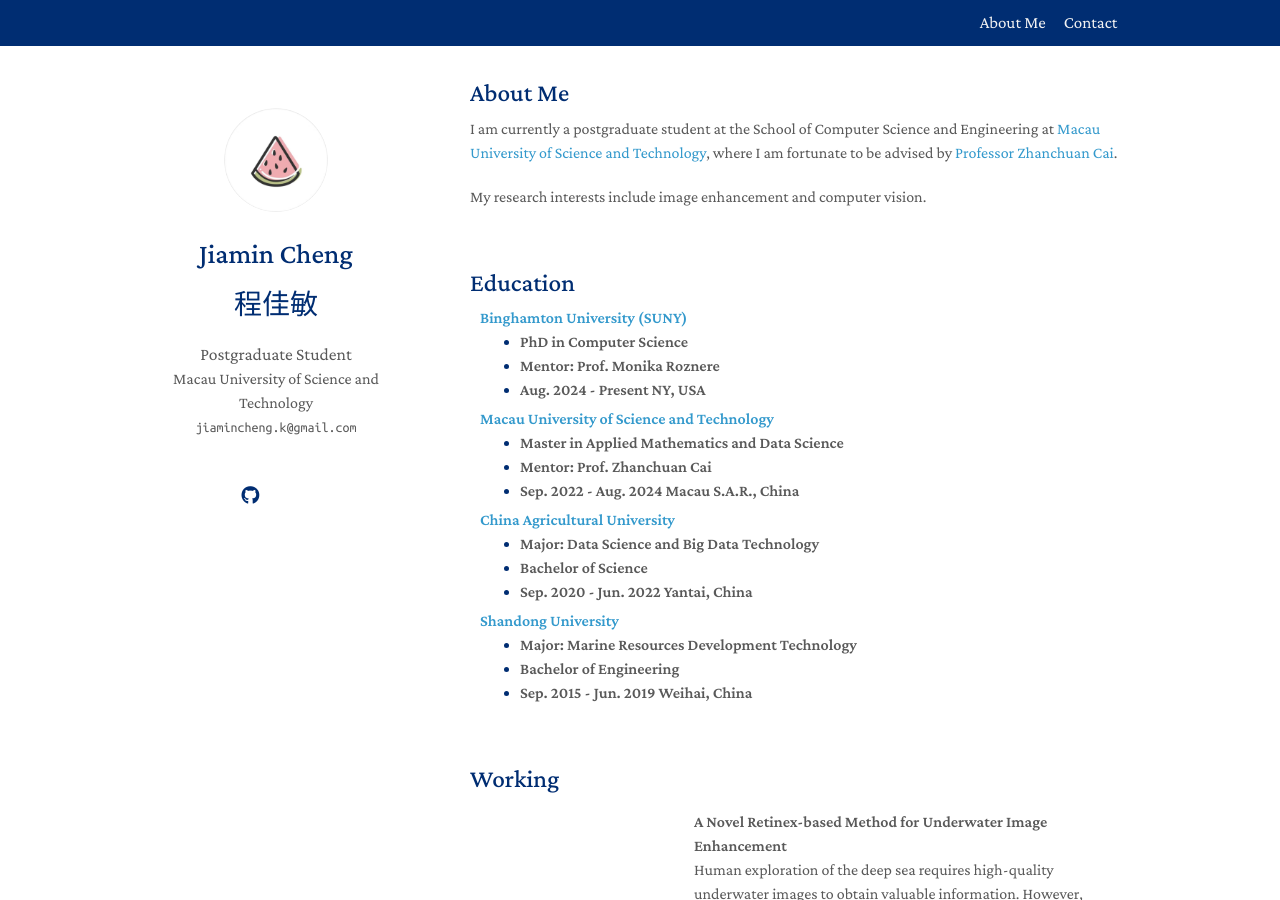
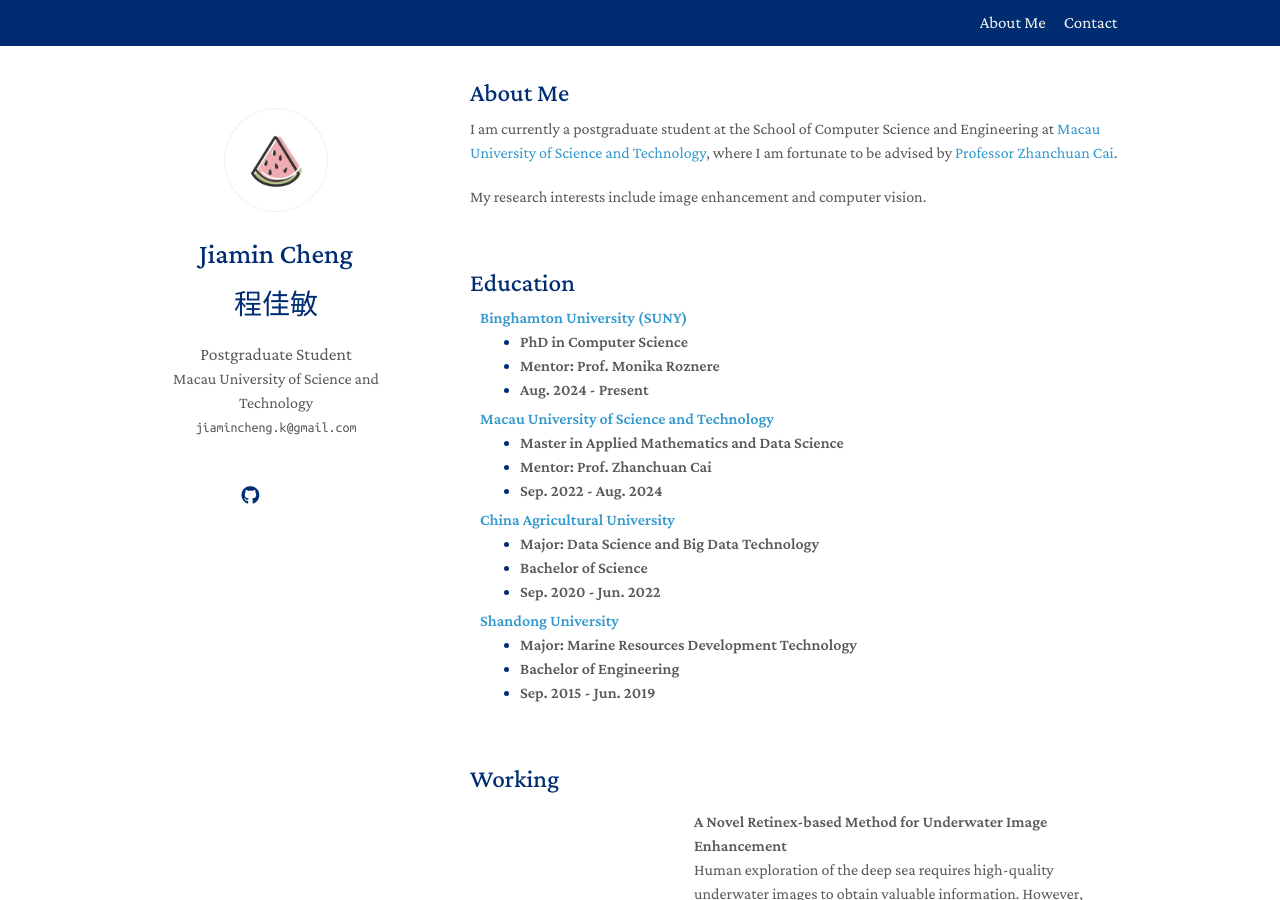
Before and after one commit to jiamincheng/jiamincheng.github.io, a Jekyll site: the page built from index.md, in a window 1280 px wide and 900 px high. Built offline with Jekyll 4.4.1, drawn with Linux system fonts in a browser that asks for light colours; a style sheet for code colours, icons or effects is not loaded.

Commit message:
Update education.md

```diff
--- a/_includes/education.md
+++ b/_includes/education.md
@@ -7,7 +7,7 @@
 <ul style="margin:0 0 5px;">
   <li><autocolor>PhD in Computer Science</autocolor></li>
   <li><autocolor>Mentor: Prof. Monika Roznere</autocolor></li>
-  <li><autocolor>Aug. 2024 - Present    NY, USA </autocolor></li>
+  <li><autocolor>Aug. 2024 - Present</autocolor></li>
 </ul>
 
 <h4 style="margin:0 10px 0;"><a href="https://www.must.edu.mo/en">Macau University of Science and Technology</a>
@@ -15,7 +15,7 @@
 <ul style="margin:0 0 5px;">
   <li><autocolor>Master in Applied Mathematics and Data Science</autocolor></li>
   <li><autocolor>Mentor: Prof. Zhanchuan Cai</autocolor></li>
-  <li><autocolor>Sep. 2022 - Aug. 2024    Macau S.A.R., China </autocolor></li>
+  <li><autocolor>Sep. 2022 - Aug. 2024</autocolor></li>
 </ul>
 
 <h4 style="margin:0 10px 0;"><a href="https://www.cau.edu.cn/">China Agricultural University</a>
@@ -23,7 +23,7 @@
 <ul style="margin:0 0 5px;">
   <li><autocolor>Major: Data Science and Big Data Technology</autocolor></li>
   <li><autocolor>Bachelor of Science</autocolor></li>
-  <li><autocolor>Sep. 2020 - Jun. 2022    Yantai, China</autocolor></li>
+  <li><autocolor>Sep. 2020 - Jun. 2022</autocolor></li>
 </ul>
 
 <h4 style="margin:0 10px 0;"><a href="https://www.en.sdu.edu.cn/">Shandong University</a>
@@ -31,5 +31,5 @@
 <ul style="margin:0 0 5px;">
   <li><autocolor>Major: Marine Resources Development Technology</autocolor></li>
   <li><autocolor>Bachelor of Engineering</autocolor></li>
-  <li><autocolor>Sep. 2015 - Jun. 2019    Weihai, China</autocolor></li>
+  <li><autocolor>Sep. 2015 - Jun. 2019</autocolor></li>
 </ul>
```
